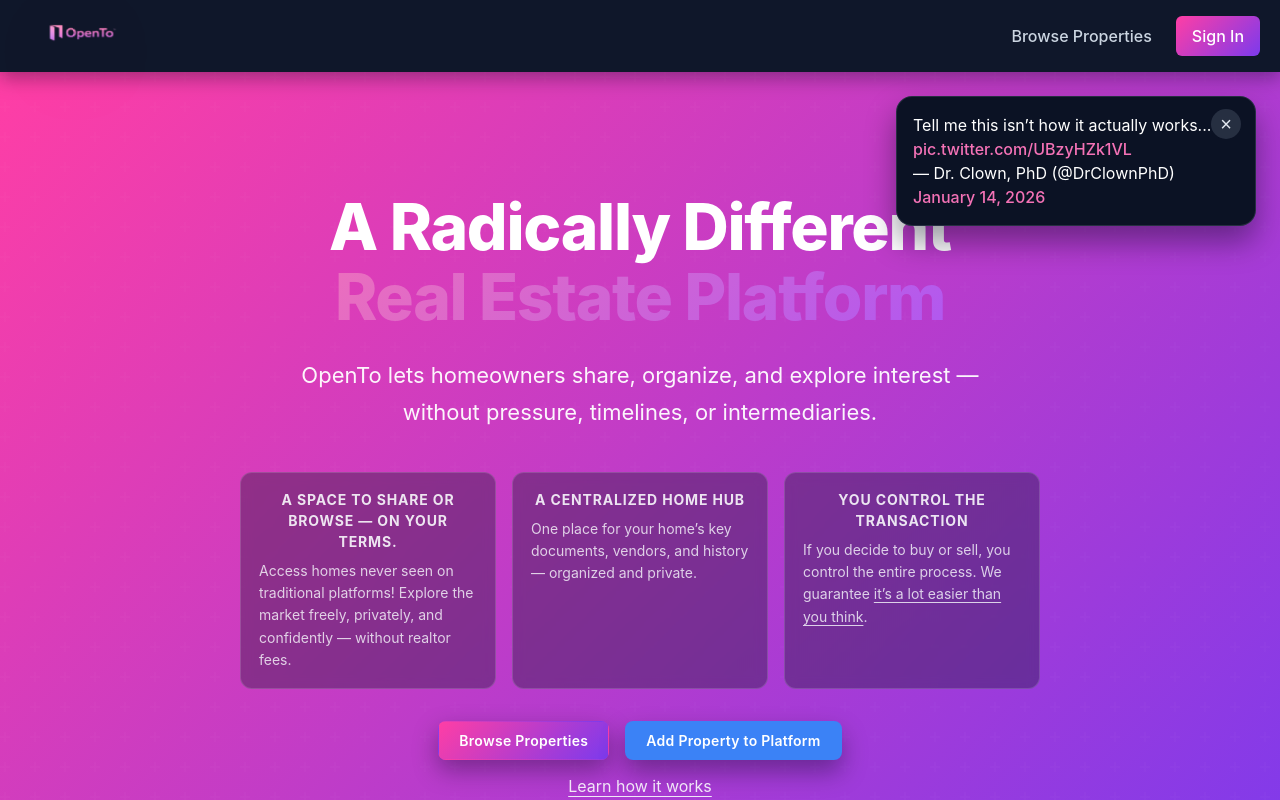
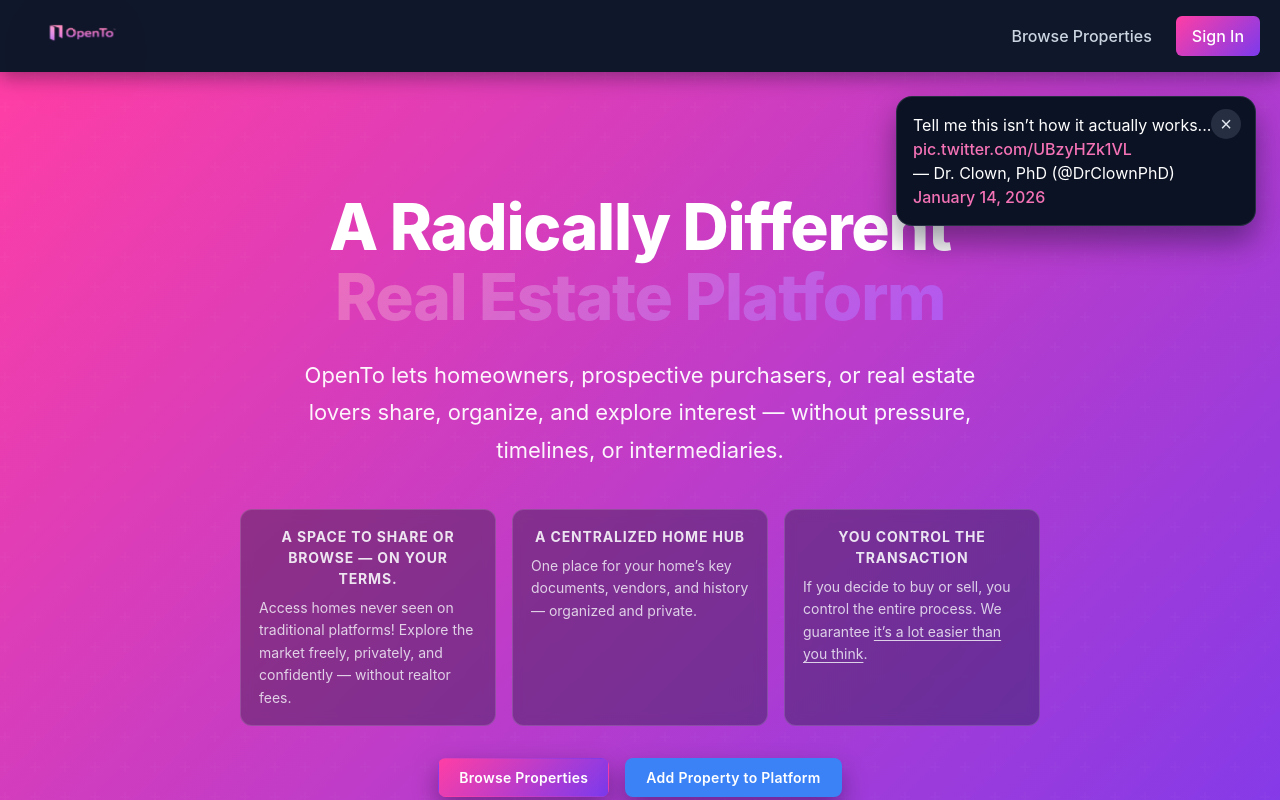
Before and after one commit to thomas-ryan-crosby/funk-brokers, a React (Vite) app: page / in a window 1280 px wide. Shown: the top 800 px of the page. Built offline with nearby package versions, Linux system fonts and the light colour scheme; no server answers.

Commit message:
Update hero subheadline
Expand the hero description to include homeowners, prospective purchasers, and real estate lovers.

Co-authored-by: Cursor <cursoragent@cursor.com>

```diff
--- a/src/pages/Landing.jsx
+++ b/src/pages/Landing.jsx
@@ -69,7 +69,7 @@ const Landing = () => {
               <span className="title-highlight"> Real Estate Platform</span>
             </h1>
             <p className="hero-description">
-              OpenTo lets homeowners share, organize, and explore interest — without pressure, timelines, or intermediaries.
+              OpenTo lets homeowners, prospective purchasers, or real estate lovers share, organize, and explore interest — without pressure, timelines, or intermediaries.
             </p>
             <div className="hero-pillars">
               <div className="hero-pillar">
```
